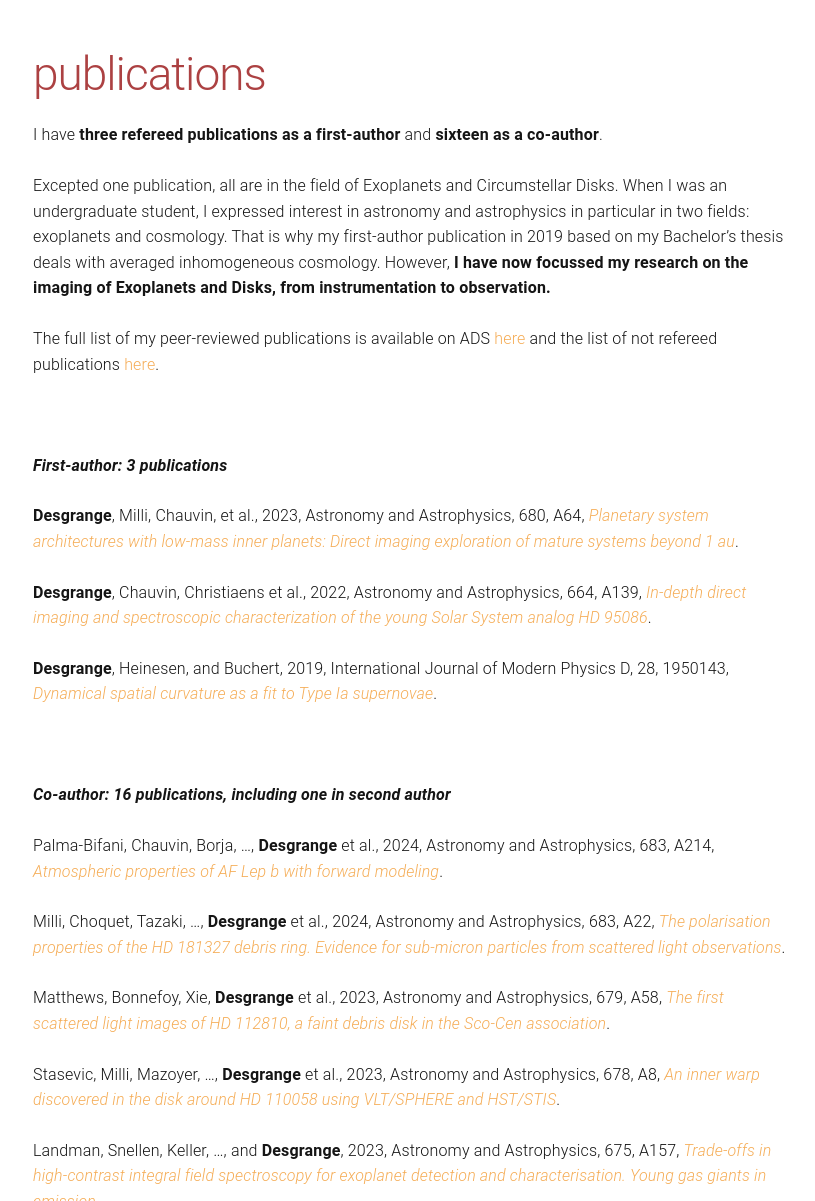
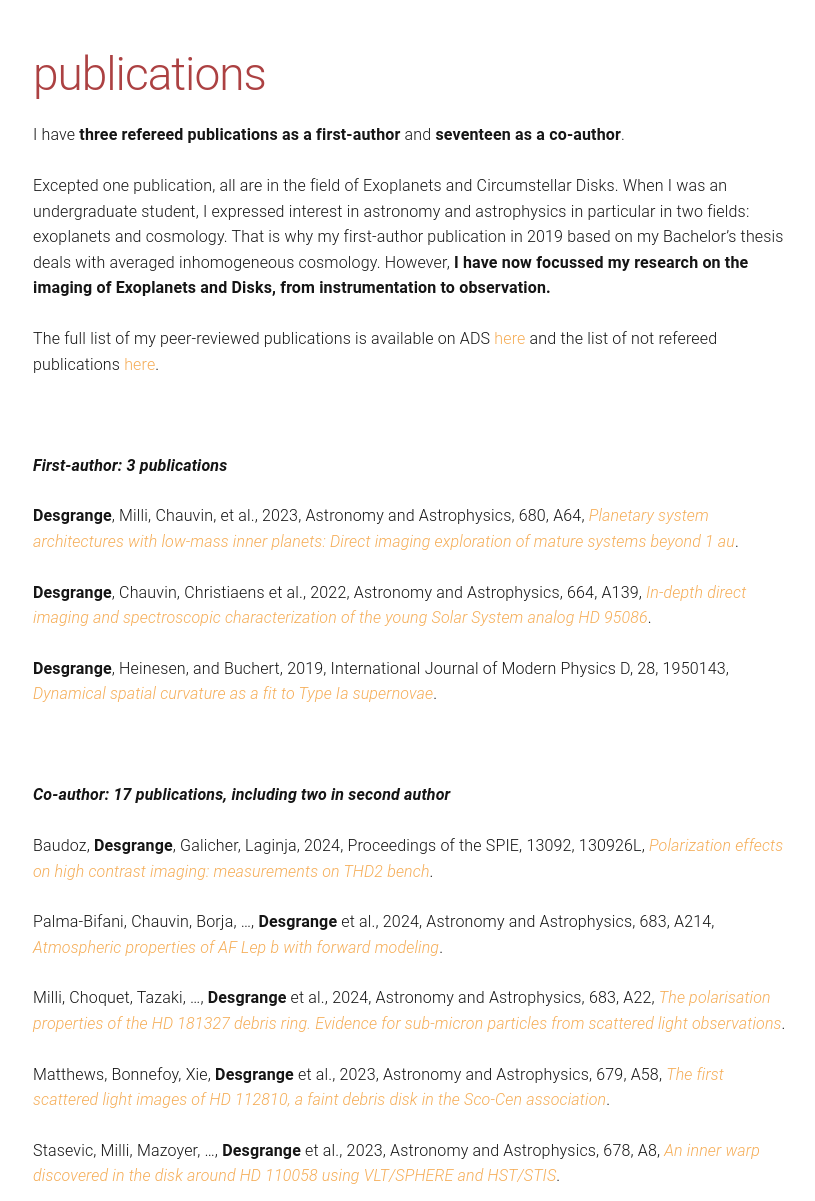
Before and after one commit to cdesgrange/cdesgrange.github.io, a Jekyll site: the page built from publications.md, in a window 1280 px wide and 1400 px high. Shown: the part 199-1400 px from the top of the window, without its empty margins (227-1042 px from the left). Built offline with Jekyll 4.4.1, drawn with Linux system fonts in a browser that asks for light colours; some of the changed text lies outside the part shown.

Commit message:
added Baudoz+2024
url link= SPIE (not ADS url yet)

```diff
--- a/publications.md
+++ b/publications.md
@@ -4,7 +4,7 @@ title: publications
 permalink: /publications/
 ---
 
-I have <b>three refereed publications as a first-author</b> and <b>sixteen as a co-author</b>.
+I have <b>three refereed publications as a first-author</b> and <b>seventeen as a co-author</b>.
 
 Excepted one publication, all are in the field of Exoplanets and Circumstellar Disks. When I was an undergraduate student, I expressed interest in astronomy and astrophysics in particular in two fields: exoplanets and cosmology. That is why my first-author publication in 2019 based on my Bachelor's thesis deals with averaged inhomogeneous cosmology. However, <b>I have now focussed my research on the imaging of Exoplanets and Disks, from instrumentation to observation.</b>
 
@@ -24,7 +24,9 @@ The full list of my peer-reviewed publications is available on ADS <a href="http
 
 <br>
 
-<strong>*Co-author: 16 publications, including one in second author*</strong>
+<strong>*Co-author: 17 publications, including two in second author*</strong>
+
+  Baudoz, <b>Desgrange</b>, Galicher, Laginja, 2024, Proceedings of the SPIE, 13092, 130926L, <i><a href="https://www.spiedigitallibrary.org/conference-proceedings-of-spie/13092/3020010/Polarization-effects-on-high-contrast-imaging--measurements-on-THD2/10.1117/12.3020010.short">Polarization effects on high contrast imaging: measurements on THD2 bench</a></i>.
 
   Palma-Bifani, Chauvin, Borja, ..., <b>Desgrange</b> et al., 2024, Astronomy and Astrophysics, 683, A214,  <i><a href="https://ui.adsabs.harvard.edu/abs/2024A&A...683A.214P/abstract">Atmospheric properties of AF Lep b with forward modeling</a></i>.
 
```
Also changed, not shown: other parts of publications.md (+1 -1 lines).
